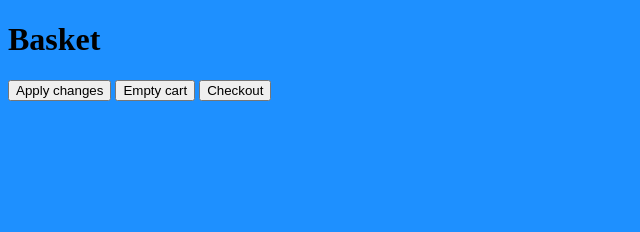
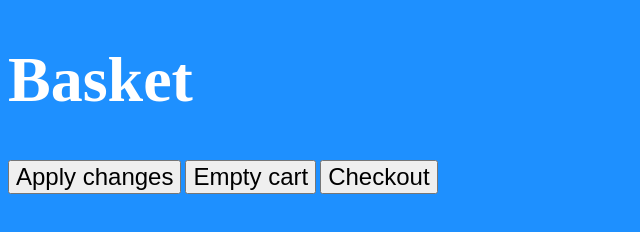
Before and after one commit to AlexRajya/Shopping-App-, a website: page Public/basket.html in a window 1280 px wide. Shown: the whole page, without its empty margins (0-640 px from the left). Drawn offline with Linux system fonts and the light colour scheme.

Commit message:
Update basket.html

```diff
--- a/Public/basket.html
+++ b/Public/basket.html
@@ -1,5 +1,6 @@
 <!doctype html>
 <html lang="en-US">
+<link href="basketStyle.css" rel="stylesheet" title="Default">
 <html>
 <body bgcolor="#1E90FF">
 <html/>
```
